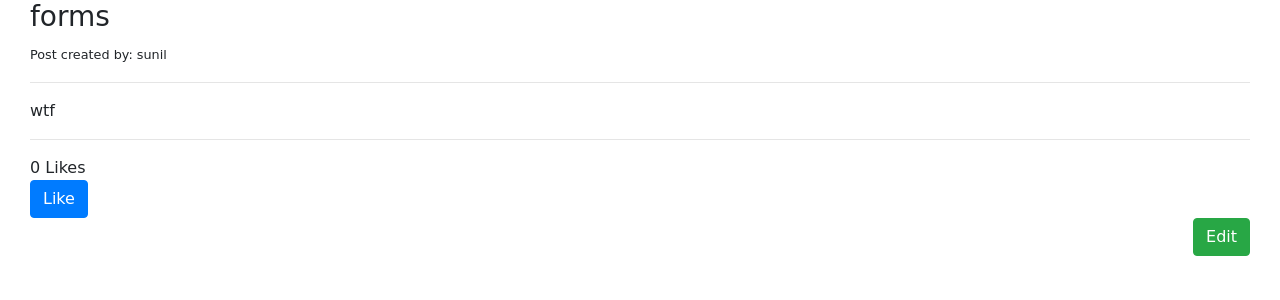
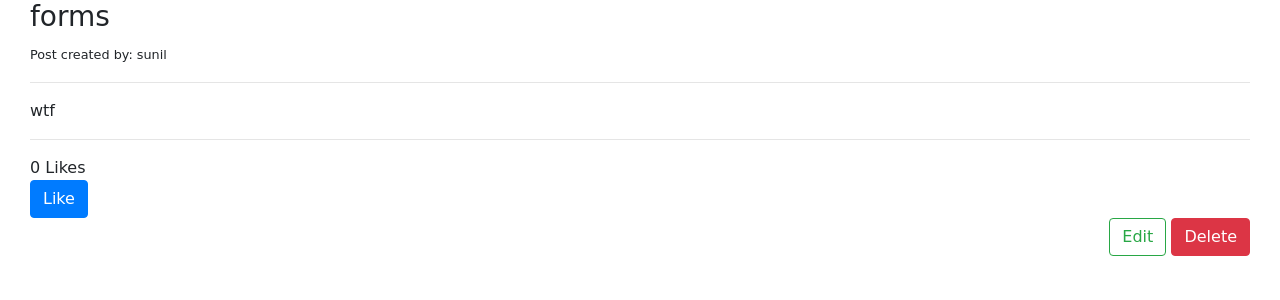
Before and after one commit to sunilregmi233/CustomBlog, a Django app: page /blog/blog/3/form/ in a window 1280 px wide. Shown: the part 56-356 px from the top of the page. Run offline with Django 3.2, Linux system fonts and the light colour scheme; a user stored in the database is signed in; data comes from the database, SQL or seed files in the repository; tables that the repository leaves empty hold one stand-in row (values such as "Sample post"); grey boxes marked "Sample" are stand-in pictures; one stand-in notice (Sample message) is shown; some libraries are stand-ins or nearby versions.

Commit message:
updating alert messages

```diff
--- a/blog/urls.py
+++ b/blog/urls.py
@@ -9,6 +9,7 @@ urlpatterns = [
 
     re_path(r'^blog/(?P<id>\d+)/(?P<slug>[\w-]+)/', views.post_detail, name="post_detail"),
     url(r'^(?P<id>\d+)/post_edit/$', views.post_edit, name="post_edit"),
+    url(r'^(?P<id>\d+)/post_delete/$', views.post_delete, name="post_delete"),
     re_path('post_create/', views.post_create, name="post_create"),
     path('edit_profile/', views.edit_profile, name="edit_profile"),
 ]
--- a/blog/views.py
+++ b/blog/views.py
@@ -12,6 +12,7 @@ from django.db.models                       import Q
 from django.core.paginator                  import Paginator, EmptyPage, PageNotAnInteger
 from django.template.loader                 import render_to_string
 from django.forms                           import modelformset_factory
+from django.contrib                         import messages
 # Create your views here.
 
 # def index(request):
@@ -106,6 +107,7 @@ def post_create(request):
                     photo.save()
                 except:
                     break
+            messages.success(request, "Post has been successfully created.")
             return redirect('post_list')
 
 
@@ -149,7 +151,7 @@ def post_edit(request, id):
                          d = Images.objects.get(id=data[index].id)
                          d.image = photo.image
                          d.save()
-
+            messages.success(request, "{} has been successfully updated!".format(post.title))
             return HttpResponseRedirect(post.get_absolute_url())
     else:
         form = PostEditForm(instance=post)
@@ -162,6 +164,14 @@ def post_edit(request, id):
     }
     return render(request, 'blog/post_edit.html', context)
 
+
+def post_delete(request, id):
+    post = get_object_or_404(Post, id=id)
+    if request.user != post.author:
+        raise Http404
+    post.delete()
+    messages.warning(request, "post has been successfully deleted!!")
+    return redirect('post_list')
 
 
 
--- /dev/null
+++ b/templates/blog/alert.html
@@ -0,0 +1,13 @@
+<div class="messages">
+    {% if messages %}
+
+        {% for message in messages %}
+            <p class="alert alert-{{ message.tags }}">
+                {{ message }}
+            </p>
+
+        {% endfor %}
+
+
+    {% endif %}
+</div>
--- a/templates/blog/base.html
+++ b/templates/blog/base.html
@@ -32,6 +32,18 @@
 <script src="https://ajax.googleapis.com/ajax/libs/jquery/3.3.1/jquery.min.js"></script>
 <script type="text/javascript">
     $(document).ready(function(event){
+
+        $('#delete').click(function(event){
+            return confirm("Are you sure to delete te post?")
+        });
+
+        $(function(){
+            setTimeout(function(){
+                $('.alert').slideUp(2000);
+            }, 3000);
+        });
+
+
         $(document).on('click', '#like', function(event){
             event.preventDefault();
             var pk = $(this).attr('value');
--- a/templates/blog/post_detail.html
+++ b/templates/blog/post_detail.html
@@ -6,6 +6,9 @@
 
 
 {% block content %}
+{% include 'blog/alert.html' %}
+
+
 <div class="container-fluid">
     <h3>{{ post.title }}</h3>
     <small>Post created by: {{ post.author }}</small>
@@ -26,7 +29,10 @@
     {% if post.author == request.user %}
     <div class="section-1" style="float:right;">
         <a href="{% url 'blog:post_edit' id=post.id %}">
-            <button type="button" class="btn btn-success">Edit</button>
+            <button type="button" class="btn btn-outline-success">Edit</button>
+        </a>
+        <a href="{% url 'blog:post_delete' id=post.id %}" id="delete">
+            <button type="button" class="btn btn-danger">Delete</button>
         </a>
     </div>
     {% endif %}
--- a/templates/blog/post_list.html
+++ b/templates/blog/post_list.html
@@ -6,8 +6,8 @@
 
 
 {% block content %}
-
-<div class="container-fluid">
+{% include 'blog/alert.html' %}
+<!-- <div class="container-fluid"> -->
     <div class="row">
     {% for p in posts %}
         <div class="col-md-6">
@@ -27,7 +27,7 @@
 
 
     </div>
-</div>
+<!-- </div> -->
 
 <ul class="pagination">
     {% if posts.has_previous %}
```
Also changed, not shown: media/images/g44720.png (added).
